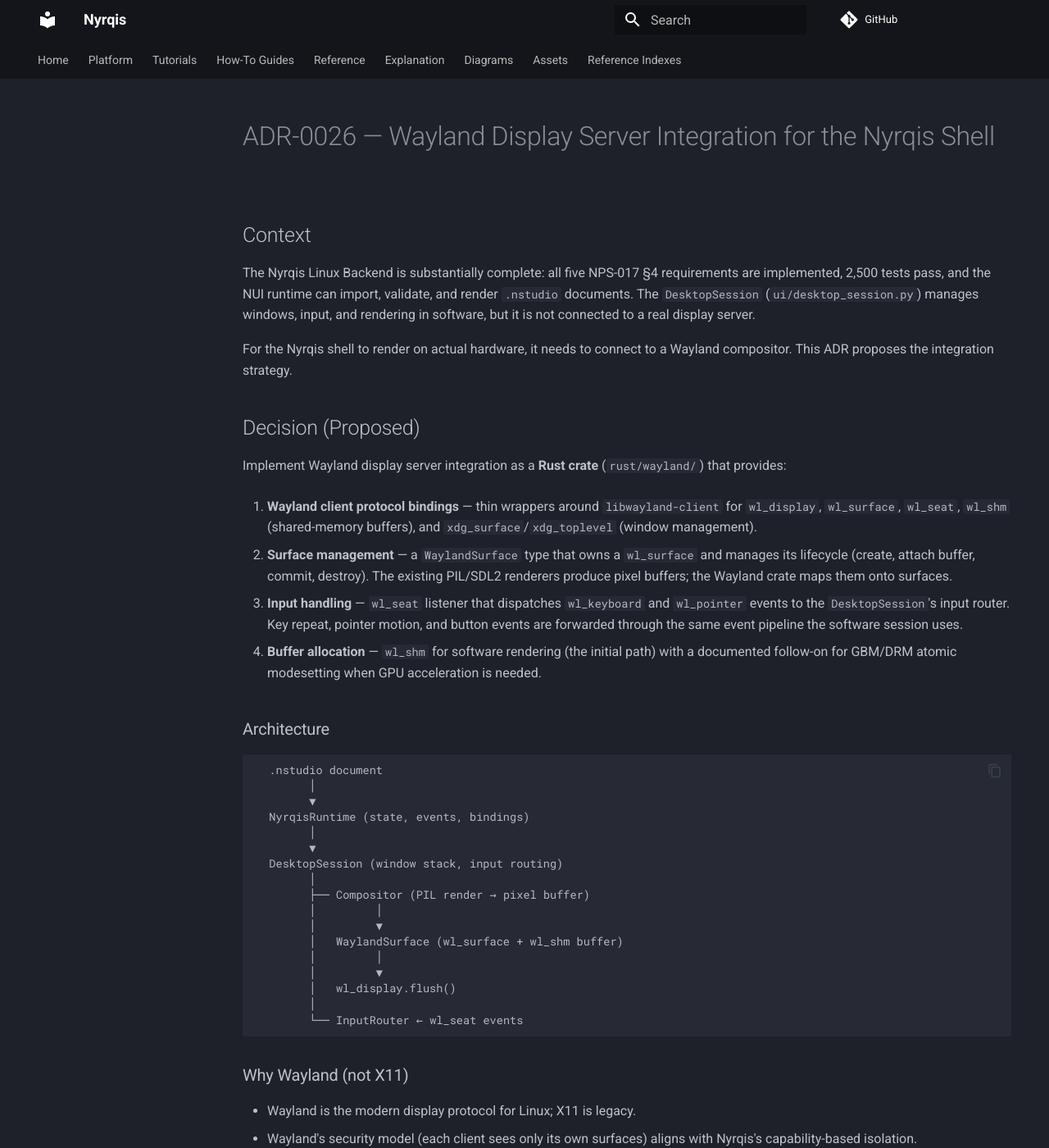
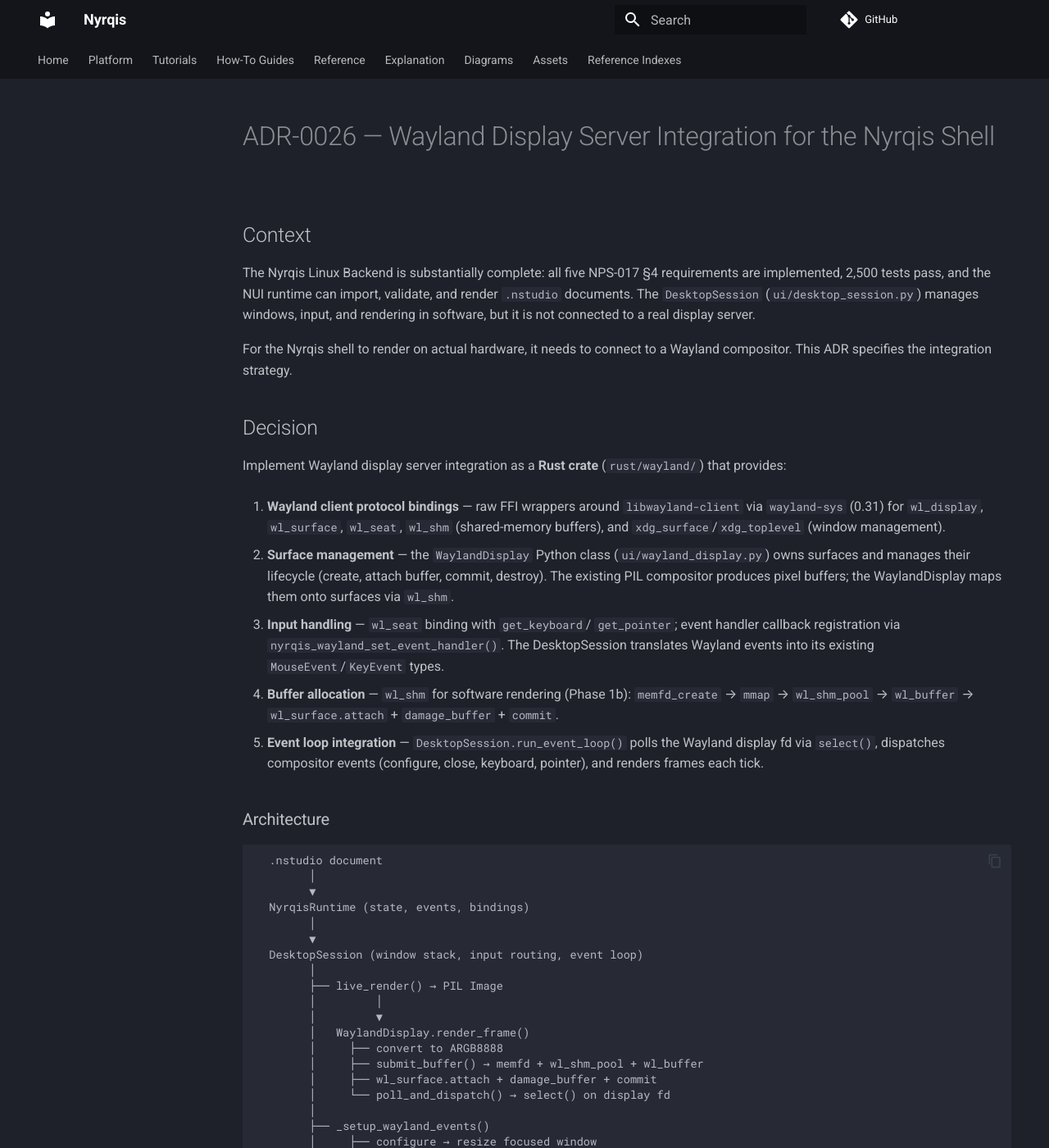
Before and after one commit to Myco-mycelium/Nythera, an MkDocs documentation site: the page built from docs/reference/adr/ADR-0026-wayland-display-server-integration.md, in a window 1280 px wide and 1400 px high. Shown: the whole window at 82% size. Built offline with MkDocs 1.6.1 and Material for MkDocs 9.7.7, drawn with Linux system fonts in a browser that asks for light colours; comment, search, counter and statistics services are not loaded; some of the changed text lies outside the part shown.

Commit message:
Update ADR-0026 to Phase 1b complete and add Wayland tutorial
ADR-0026 status changed from Draft to Accepted with full
implementation history (Phase 1, 1b, 2 all complete).  Added
FFI surface table for ABI 1.1.0.

New tutorial: wayland-integration.md covering connection, surface
management, SHM buffer pipeline, xdg-shell, event handling, and
fallback behavior.

🤖 Generated with Codebuff
Co-Authored-By: Codebuff <noreply@codebuff.com>

````diff
--- a/docs/reference/adr/ADR-0026-wayland-display-server-integration.md
+++ b/docs/reference/adr/ADR-0026-wayland-display-server-integration.md
@@ -21,31 +21,36 @@ import, validate, and render `.nstudio` documents. The `DesktopSession`
 software, but it is not connected to a real display server.
 
 For the Nyrqis shell to render on actual hardware, it needs to connect
-to a Wayland compositor. This ADR proposes the integration strategy.
+to a Wayland compositor. This ADR specifies the integration strategy.
 
-## Decision (Proposed)
+## Decision
 
 Implement Wayland display server integration as a **Rust crate**
 (`rust/wayland/`) that provides:
 
-1. **Wayland client protocol bindings** — thin wrappers around
-   `libwayland-client` for `wl_display`, `wl_surface`, `wl_seat`,
-   `wl_shm` (shared-memory buffers), and `xdg_surface`/`xdg_toplevel`
-   (window management).
+1. **Wayland client protocol bindings** — raw FFI wrappers around
+   `libwayland-client` via `wayland-sys` (0.31) for `wl_display`,
+   `wl_surface`, `wl_seat`, `wl_shm` (shared-memory buffers), and
+   `xdg_surface`/`xdg_toplevel` (window management).
 
-2. **Surface management** — a `WaylandSurface` type that owns a
-   `wl_surface` and manages its lifecycle (create, attach buffer,
-   commit, destroy). The existing PIL/SDL2 renderers produce pixel
-   buffers; the Wayland crate maps them onto surfaces.
+2. **Surface management** — the `WaylandDisplay` Python class
+   (`ui/wayland_display.py`) owns surfaces and manages their lifecycle
+   (create, attach buffer, commit, destroy). The existing PIL
+   compositor produces pixel buffers; the WaylandDisplay maps them
+   onto surfaces via `wl_shm`.
 
-3. **Input handling** — `wl_seat` listener that dispatches
-   `wl_keyboard` and `wl_pointer` events to the `DesktopSession`'s
-   input router. Key repeat, pointer motion, and button events are
-   forwarded through the same event pipeline the software session uses.
+3. **Input handling** — `wl_seat` binding with `get_keyboard`/
+   `get_pointer`; event handler callback registration via
+   `nyrqis_wayland_set_event_handler()`. The DesktopSession translates
+   Wayland events into its existing `MouseEvent`/`KeyEvent` types.
 
-4. **Buffer allocation** — `wl_shm` for software rendering (the
-   initial path) with a documented follow-on for GBM/DRM atomic
-   modesetting when GPU acceleration is needed.
+4. **Buffer allocation** — `wl_shm` for software rendering (Phase 1b):
+   `memfd_create` → `mmap` → `wl_shm_pool` → `wl_buffer` →
+   `wl_surface.attach` + `damage_buffer` + `commit`.
+
+5. **Event loop integration** — `DesktopSession.run_event_loop()` polls
+   the Wayland display fd via `select()`, dispatches compositor events
+   (configure, close, keyboard, pointer), and renders frames each tick.
 
 ### Architecture
 
@@ -56,17 +61,24 @@ Implement Wayland display server integration as a **Rust crate**
   NyrqisRuntime (state, events, bindings)
         │
         ▼
-  DesktopSession (window stack, input routing)
+  DesktopSession (window stack, input routing, event loop)
         │
-        ├── Compositor (PIL render → pixel buffer)
+        ├── live_render() → PIL Image
         │         │
         │         ▼
-        │   WaylandSurface (wl_surface + wl_shm buffer)
-        │         │
-        │         ▼
-        │   wl_display.flush()
+        │   WaylandDisplay.render_frame()
+        │     ├── convert to ARGB8888
+        │     ├── submit_buffer() → memfd + wl_shm_pool + wl_buffer
+        │     ├── wl_surface.attach + damage_buffer + commit
+        │     └── poll_and_dispatch() → select() on display fd
         │
-        └── InputRouter ← wl_seat events
+        ├── _setup_wayland_events()
+        │     ├── configure → resize focused window
+        │     ├── close → close focused window
+        │     ├── pointer → MouseEvent
+        │     └── key → KeyEvent
+        │
+        └── Fallback: PIL Compositor (software rendering)
 ```
 
 ### Why Wayland (not X11)
@@ -118,6 +130,8 @@ Implement Wayland display server integration as a **Rust crate**
 - Input events flow through the same pipeline as the software session.
 - The Rust crate stays below the platform boundary (ADR-0020).
 - Multi-monitor support comes naturally from Wayland's output protocol.
+- The event loop integration means the session auto-renders at the
+  target FPS without manual frame submission.
 
 ### Negative
 - Adds a dependency on `libwayland-client` (the crate wraps it via
@@ -137,18 +151,47 @@ Implement Wayland display server integration as a **Rust crate**
   implementation handles basic keyboard and pointer events; advanced
   input is a follow-on.
 
-## Implementation Plan
+## Implementation History
 
-### Phase 1: Core Wayland client (crate + Python loader)
+### Phase 1: Core Wayland client (2026-09-01)
+**Status: COMPLETE** ✅
+
 - `rust/wayland/` — core protocol bindings (wl_display, wl_surface,
   wl_shm, wl_seat, xdg_surface, xdg_toplevel)
 - `ui/wayland_codec.py` — FFI loader (same pattern as other crates)
-- Basic surface creation and buffer submission
+- Real `wl_display_connect` via `wayland-sys` raw FFI
+- `wl_compositor` binding via `wl_registry` global enumeration
+- `wl_surface` creation via `wl_compositor.create_surface`
+- `poll()` + `wl_display_dispatch` for event loop
+- 12 unit tests
 
-### Phase 2: DesktopSession integration
-- Wire `DesktopSession` to use `WaylandSurface` for rendering
-- Forward `wl_seat` events to `InputRouter`
-- Multi-monitor support via `wl_output`
+### Phase 1b: SHM buffer submission + xdg-shell + input (2026-09-01)
+**Status: COMPLETE** ✅
+
+- SHM buffer submission: `memfd_create` → `mmap` → `wl_shm_pool` →
+  `wl_buffer` → `wl_surface.attach` + `damage_buffer` + `commit`
+- xdg-shell: bind `xdg_wm_base`, create `xdg_surface` + `xdg_toplevel`,
+  `set_title`/`set_app_id`, surface commit for mapping
+- Input: `wl_seat` binding with `get_keyboard`/`get_pointer`, event
+  handler callback registration
+- New FFI functions: `set_title`, `get_fd`, `set_event_handler`
+- ABI bumped to 1.1.0 (0x0001_0100)
+- 17 unit tests
+
+### Phase 2: DesktopSession integration (2026-09-01)
+**Status: COMPLETE** ✅
+
+- `WaylandDisplay` wrapper class (`ui/wayland_display.py`)
+- Event callback registration: `on_configure`, `on_close`, `on_key`,
+  `on_pointer`
+- `poll_and_dispatch()` for select()-based fd polling
+- `render_frame()` with PIL Image → ARGB8888 conversion
+- `DesktopSession.connect_wayland()` / `render_to_wayland()` /
+  `has_wayland`
+- `run_event_loop()` polls Wayland fd, dispatches events, renders frames
+- `_setup_wayland_events()` translates compositor events to session
+  actions (resize, close, input)
+- 2,500/2,500 tests pass
 
 ### Phase 3: GPU acceleration (follow-on)
 - GBM buffer allocation for hardware-accelerated rendering
@@ -159,3 +202,19 @@ Implement Wayland display server integration as a **Rust crate**
 - Run as a Wayland compositor instead of a client
 - Full control over window management, input, and display pipeline
 - Layer-shell protocol for shell surfaces (taskbar, desktop, etc.)
+
+## FFI Surface (ABI 1.1.0)
+
+| Function | Description |
+|----------|-------------|
+| `nyrqis_wayland_version() -> u32` | ABI version (0x0001_0100) |
+| `nyrqis_wayland_connect(name, len) -> i32` | Connect to display |
+| `nyrqis_wayland_create_surface(conn, xdg, title, len) -> i32` | Create surface with optional xdg-shell |
+| `nyrqis_wayland_submit_buffer(surf, pixels, len, w, h, stride) -> i32` | Submit SHM buffer |
+| `nyrqis_wayland_dispatch_events(conn, timeout) -> i32` | Poll + dispatch events |
+| `nyrqis_wayland_disconnect(conn) -> i32` | Disconnect |
+| `nyrqis_wayland_destroy_surface(surf) -> i32` | Destroy surface |
+| `nyrqis_wayland_set_title(surf, title, len) -> i32` | Set xdg_toplevel title |
+| `nyrqis_wayland_get_fd(conn) -> i32` | Get display fd for external polling |
+| `nyrqis_wayland_set_event_handler(fn) -> ()` | Register event callback |
+| `nyrqis_wayland_last_error(buf, cap) -> i32` | Last error message |
````
Also changed, not shown: other parts of docs/reference/adr/ADR-0026-wayland-display-server-integration.md (+2 -2 lines), docs/tutorials/wayland-integration.md (added, +215 -0 lines).
